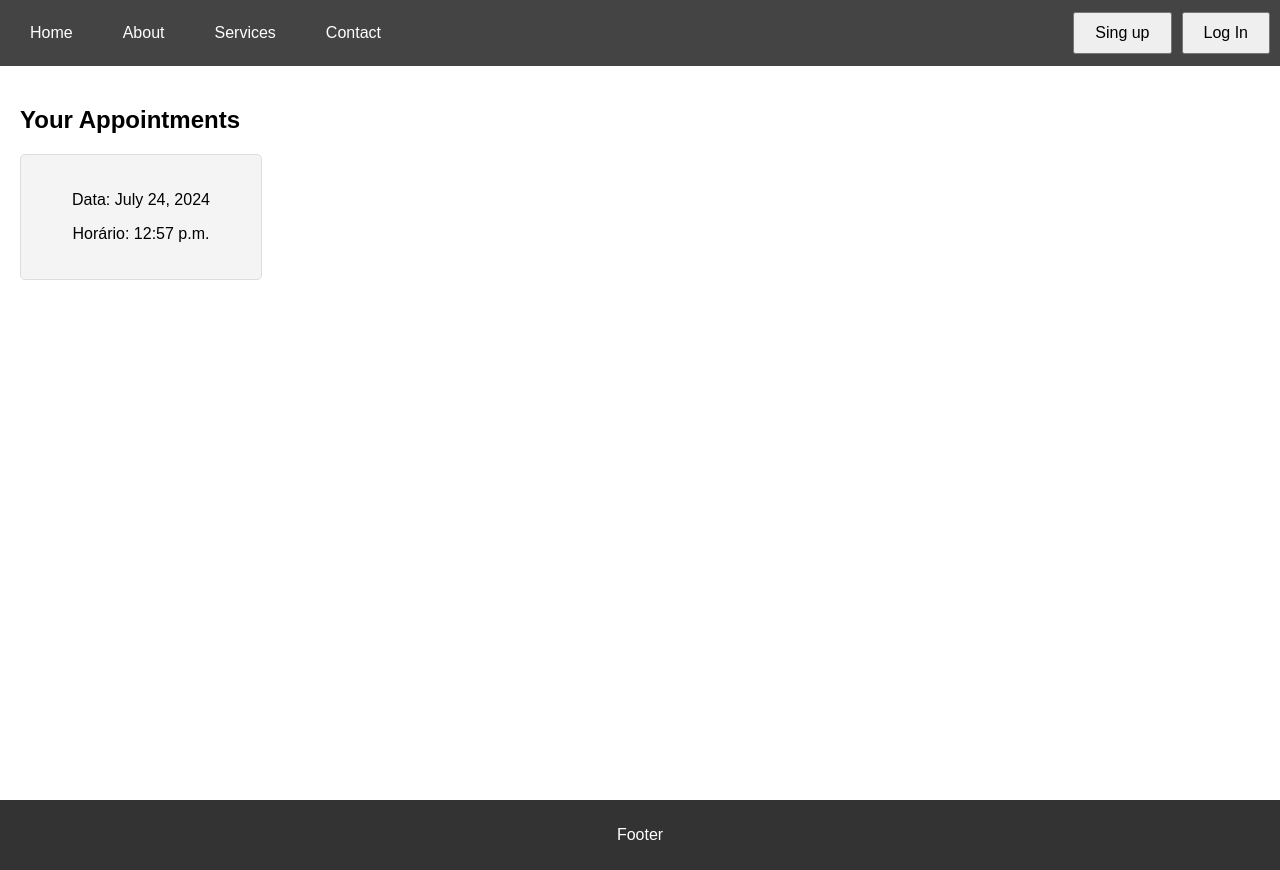
After one commit to JoaoPedroCavalcanti/dogPlay, a Django app: page /appointment/my-appointments/ in a window 1280 px wide. The commit adds this page. Run offline with Django 5.2, Linux system fonts and the light colour scheme.

Commit message:
Creating page MyAppointments, using messages in appointment confirmation

```diff
--- a/appointment/templates/appointment/pages/appointmentConfirmation.html
+++ b/appointment/templates/appointment/pages/appointmentConfirmation.html
@@ -3,5 +3,6 @@
 {% block title %}Appointment Confirmation{% endblock title %}
 
 {% block content %}
+{% include "appointment/partials/message_popup.html" %}
 {% include "appointment/partials/appointmentConfirmation.html" %}
 {% endblock content %}
--- /dev/null
+++ b/appointment/templates/appointment/pages/my_appointments_page.html
@@ -0,0 +1,7 @@
+{% extends "global/pages/base.html" %}
+
+{% block title %}My Appointments{% endblock title %}
+
+{% block content %}
+{% include "appointment/partials/my_appointments.html" %}
+{% endblock content %}
--- /dev/null
+++ b/appointment/templates/appointment/partials/my_appointments.html
@@ -0,0 +1,15 @@
+<main class="main-content">
+    <section class="list-section">
+        <h2>Your Appointments</h2>
+        <div class="event-list">
+            <a href="">
+                <div class="event-item">
+                    <p>Data: July 24, 2024</p>
+                    <p>Horário: 12:57 p.m.</p>
+                </div>
+            </a>
+                </div>
+            </a>
+        </div>
+    </section>
+</main>
--- a/appointment/urls.py
+++ b/appointment/urls.py
@@ -7,4 +7,5 @@ app_name = 'appointment'
 urlpatterns = [
     path('', views.appointmentHome, name='home'), #The name will be appointment:home
     path('<int:id>/', views.appointmentConfirmation, name='confirmation'),#The name will be appointment:confirmation
+    path('my-appointments/', views.my_appointments, name='myAppointments')
 ]
--- a/appointment/views.py
+++ b/appointment/views.py
@@ -1,6 +1,6 @@
 from django.shortcuts import render, get_object_or_404
 from .models import Appointment
-from django.http import Http404
+from django.contrib import messages
 
 def appointmentHome(req):
 
@@ -11,7 +11,14 @@ def appointmentHome(req):
 
 def appointmentConfirmation(req, id):
 
+    # Message to confirm appointment
+    messages.success(req, 'Appointment confirmed')
+
     appointment = get_object_or_404(Appointment, pk = id)
     return render(req, 'appointment/pages/appointmentConfirmation.html', context={
         'dataConfirmation': appointment
     })
+
+def my_appointments(req):
+
+    return render(req, 'appointment/pages/my_appointments_page.html')
--- a/base_static/global/css/styles.css
+++ b/base_static/global/css/styles.css
@@ -1,3 +1,43 @@
+:root {
+    --color-primary: #269fe6;
+    --color-primary-hover: #2086c2;
+    --color-primary-dark: #13141f;
+    --color-primary-dark-hover: #212336;
+    --color-primary-light: #d4ecfa;
+    --color-primary-light-hover: #bdd8e7;
+
+    --color-white: #fff;
+    --color-black: #000;
+
+    --color-dark-text: #444;
+    --color-info-light: #cce5ff;
+    --color-debug-light: #cce5ff;
+    --color-success-light: #d4edda;
+    --color-alert-light: #fff3cd;
+    --color-warning-light: #fff3cd;
+    --color-error-light: #f8d7da;
+
+    --color-info-dark: #4d86c4;
+    --color-debug-dark: #4d86c4;
+    --color-success-dark: #4a9c5d;
+    --color-alert-dark: #927f40;
+    --color-warning-dark: #927f40;
+    --color-error-dark: #da525d;
+
+    --color-gray-0: #f9f9f9;
+    --color-gray-1: #e0e0e0;
+    --color-gray-2: #c7c7c7;
+    --color-gray-3: #aeaeae;
+    --color-gray-4: #959595;
+    --color-gray-5: #7d7d7d;
+    --color-gray-6: #646464;
+    --color-gray-7: #4b4b4b;
+    --color-gray-8: #323232;
+    --color-gray-9: #191919;
+
+  }
+
+
 body {
     font-family: Arial, sans-serif;
     margin: 0;
--- a/base_templates/global/partials/footer.html
+++ b/base_templates/global/partials/footer.html
@@ -1,3 +1,3 @@
 <footer class="footer">
-    <p>Footer content goes hereeeee...</p>
+    <p>Footer</p>
 </footer>
```
Also changed, not shown: other parts of base_static/global/css/styles.css (+90 -0 lines), appointment/templates/appointment/partials/appointmentConfirmation.html (+5 -4 lines), appointment/templates/appointment/partials/message_popup.html (added, +18 -0 lines), dogPlay/settings.py (+9 -11 lines).
